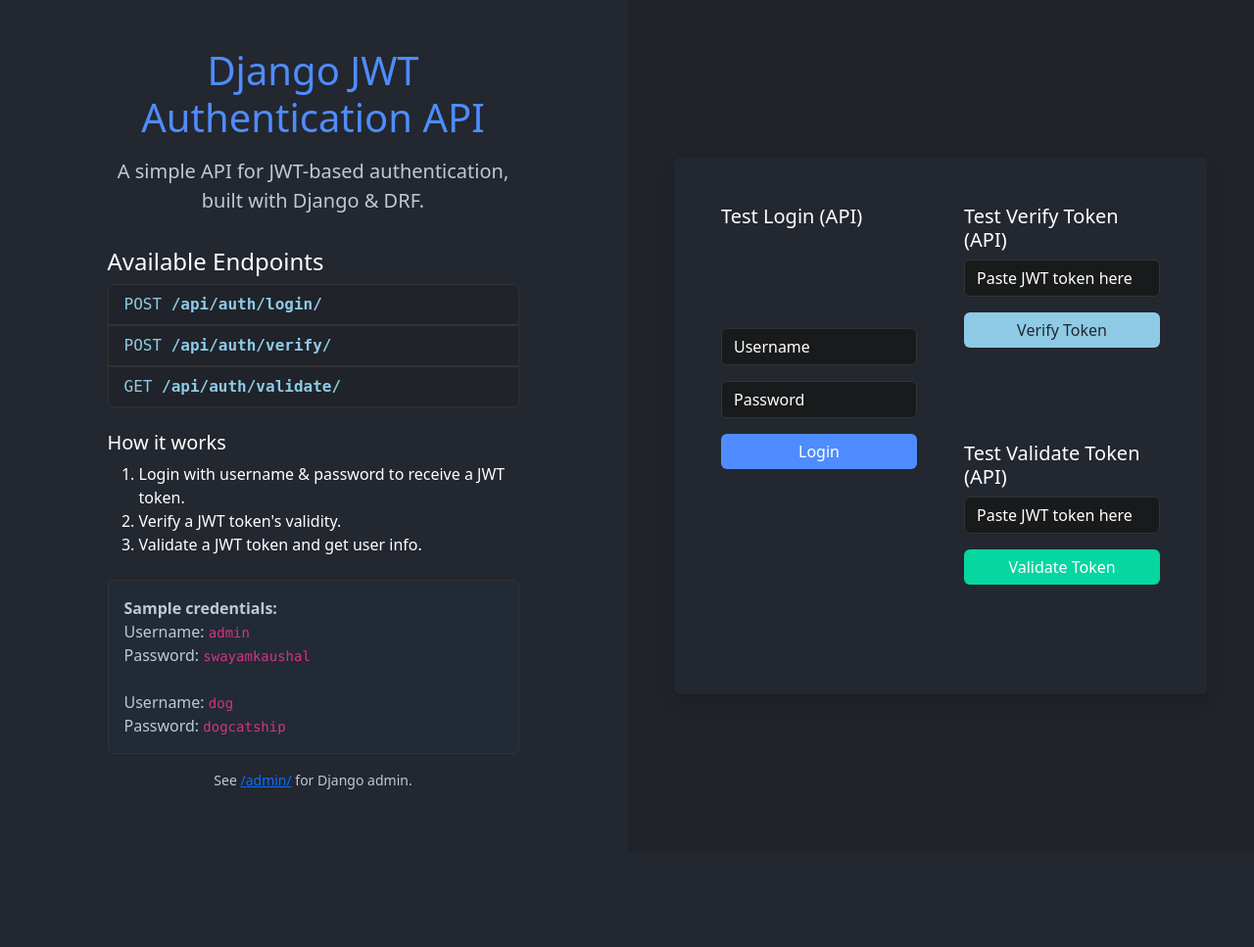
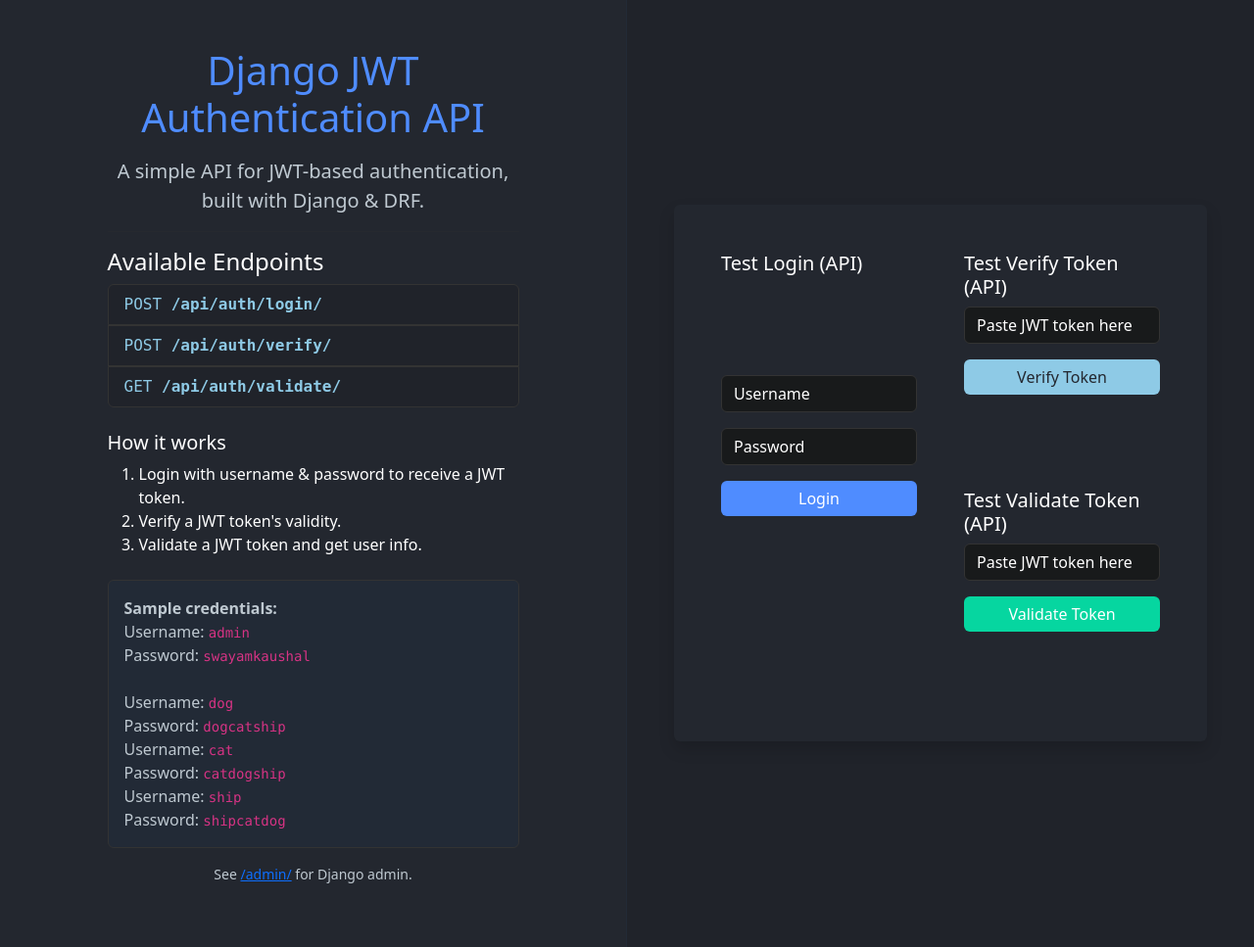
Before and after one commit to rajkaushal03/Django-jwt-Auth, a Django app: page / in a window 1280 px wide. Shown: the whole page at 98% size. Before the commit the page ends 806 px from the top, so only its background shows below. Run offline with Django 5.2, Linux system fonts and the light colour scheme.

Commit message:
first commit

```diff
--- a/authapi/templates/home.html
+++ b/authapi/templates/home.html
@@ -110,6 +110,12 @@
           <br>
           Username: <code>dog</code><br>
           Password: <code>dogcatship</code>
+          <br>
+          Username: <code>cat</code><br>
+          Password: <code>catdogship</code>
+          <br>
+          Username: <code>ship</code><br>
+          Password: <code>shipcatdog</code>
         </div>
         <p class="text-muted small mt-3 text-center">See <a href="/admin/">/admin/</a> for Django admin.</p>
       </div>
```
